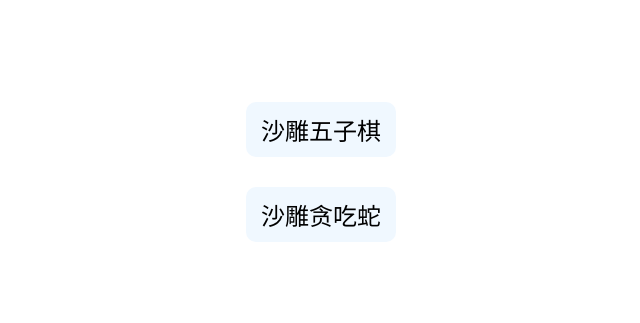
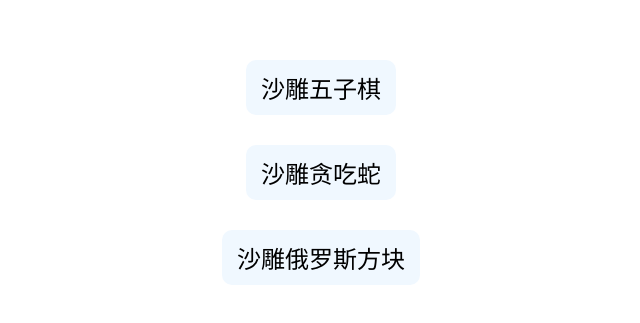
Before and after one commit to asbstty/asbstty.github.io, a website: page index.html in a window 1280 px wide. Shown: the part 221-544 px from the top of the page, without its empty margins (327-967 px from the left). Drawn offline with Linux system fonts and the light colour scheme.

Commit message:
添加els入口

```diff
--- a/index.html
+++ b/index.html
@@ -29,6 +29,7 @@
     <div class="content">
       <div class="game-item" onclick="openGame(0)">沙雕五子棋</div>
       <div class="game-item" onclick="openGame(1)">沙雕贪吃蛇</div>
+      <div class="game-item" onclick="openGame(2)">沙雕俄罗斯方块</div>
     </div>
   </body>
   <script>
@@ -37,6 +38,8 @@
         location.href='./chess/index.html'
       } else if(type == 1) {
         location.href='./snake/index.html'
+      } else if(type == 2) {
+        location.href = './els/index.html'
       }
     }
   </script>
```
